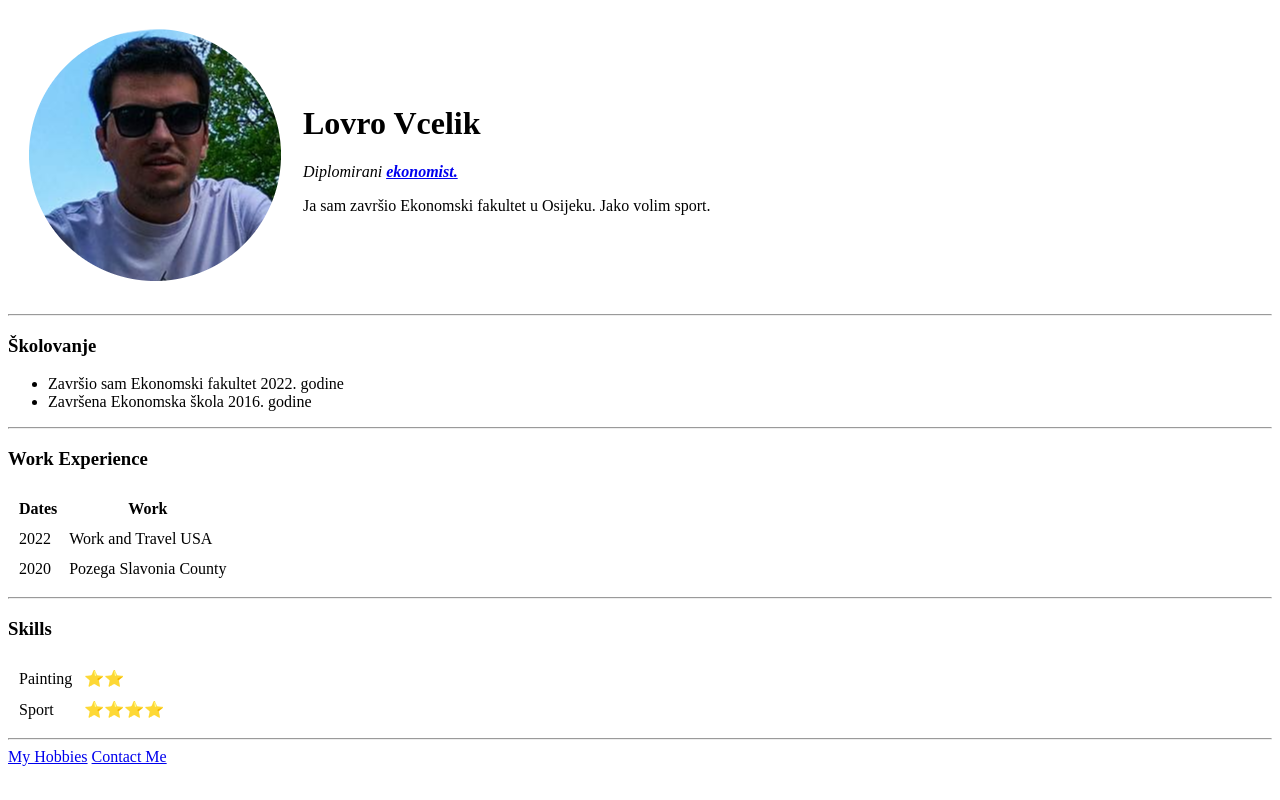
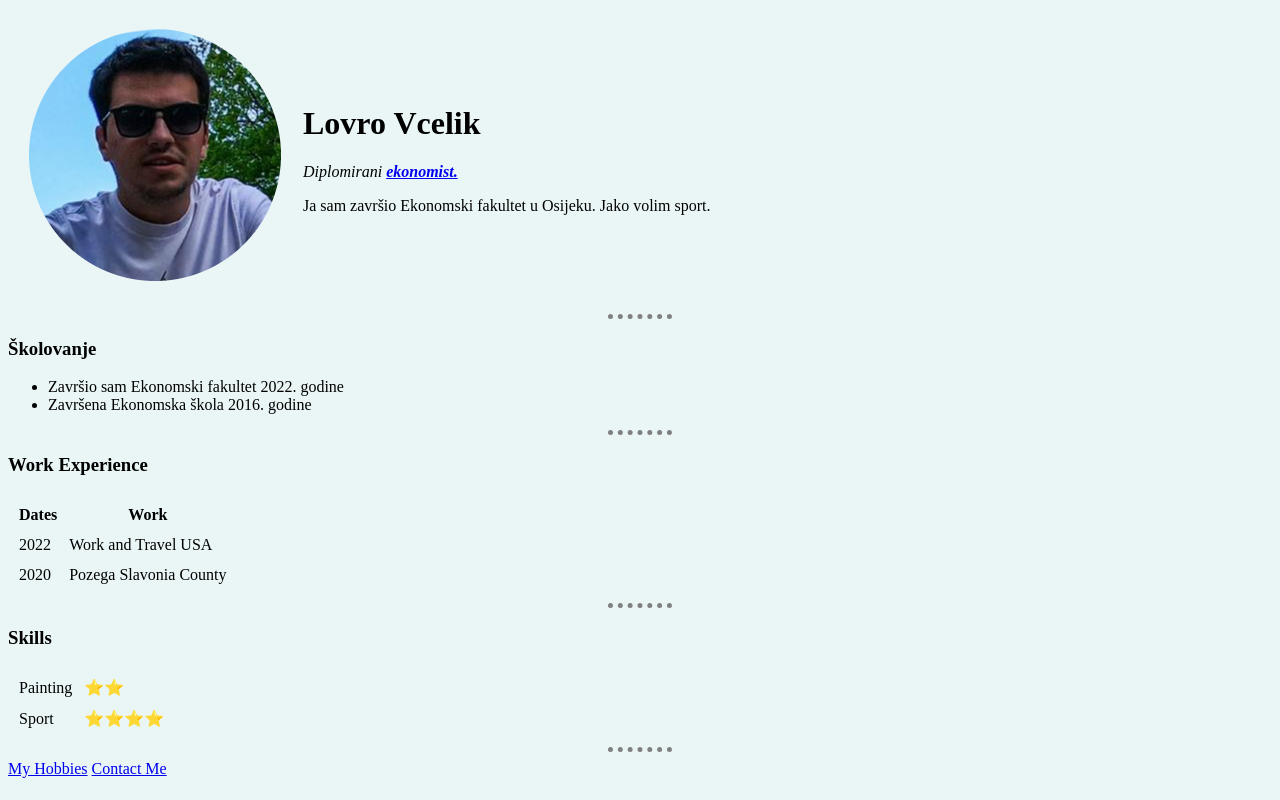
Before and after one commit to lvcelik/cv, a plain HTML site: page index.html in a window 1280 px wide. Drawn offline with Linux system fonts and the light colour scheme; files whose address does not match are found by name.

Commit message:
Prva promjena

```diff
--- a/index.html
+++ b/index.html
@@ -4,12 +4,22 @@
 <head>
   <meta charset="UTF-8">
   <title>Lovro Personal Site</title>
+  <style>
+    hr{
+      border-style: dotted none none;
+      width: 5%;
+      border-color: grey;
+      border-width: 5px;
+
+    }
+  </style>
 </head>
 
-<body>
+
+<body style="background-color: #EAF6F6;">
   <table cellspacing="20">
     <tr>
-      <td><img src="C:\Users\Lovro\Desktop\Web development\HTML - Personal Site\Images\Lovro Včelik-modified-modified.png" alt="Lovro profile picture"></td>
+      <td><img src="./Images/Lovro Včelik-modified-modified.png" alt="Lovro profile picture"></td>
       <td>
         <h1>Lovro Vcelik</h1>
         <p><em>Diplomirani <strong><a href="http://www.efos.unios.hr/">ekonomist.</a></strong></em></p>
```
